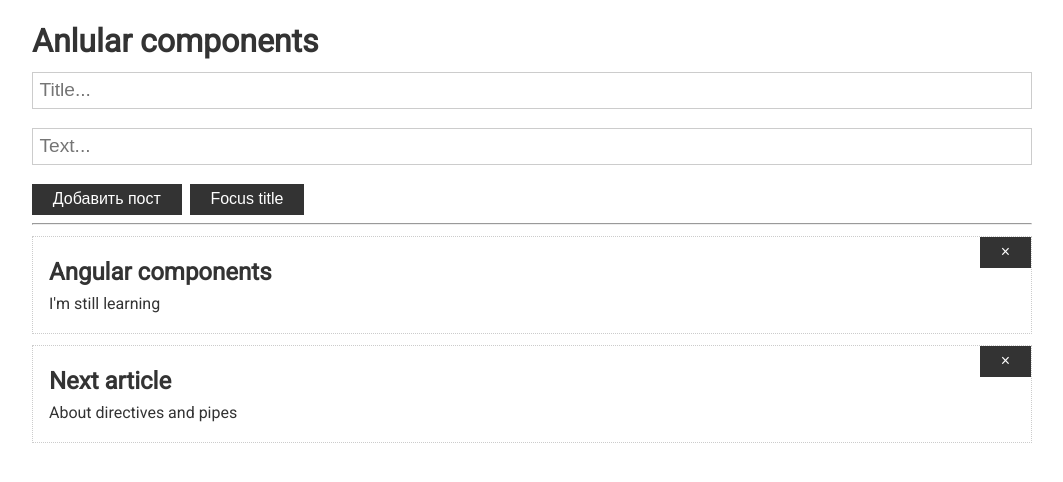
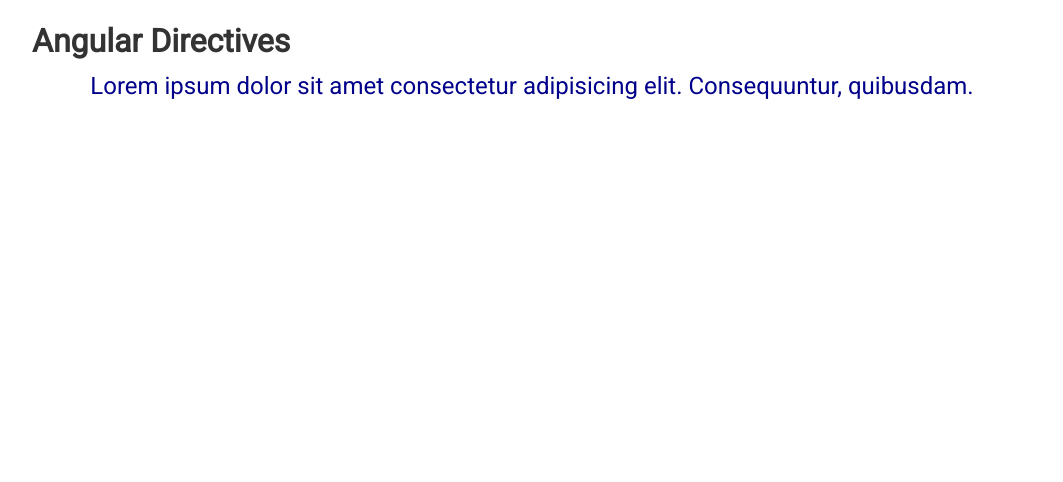
Before and after one commit to aleksander1802/angular-practice, an Angular app: page / in a window 1280 px wide. Shown: the top 482 px of the page, without its empty margins (108-1171 px from the left). Built offline with nearby package versions, Linux system fonts and the light colour scheme.

Commit message:
feat: removed posts, added custom directive

```diff
--- a/src/app/app.component.html
+++ b/src/app/app.component.html
@@ -1,9 +1,4 @@
 <div class="container">
-    <h1>Anlular components</h1>
-
-    <app-post-form (addNewPost)="updatePosts($event)"></app-post-form>
-
-    <hr />
-
-    <app-post *ngFor="let p of posts" [post]="p" (removePostById)="removePost($event)"></app-post>
+    <h1>Angular Directives</h1>
+    <p appStyle>Lorem ipsum dolor sit amet consectetur adipisicing elit. Consequuntur, quibusdam.</p>
 </div>
--- a/src/app/app.component.scss
+++ b/src/app/app.component.scss
@@ -0,0 +1,4 @@
+p {
+    font-size: 1.5rem;
+    text-align: center;
+}
--- a/src/app/app.component.ts
+++ b/src/app/app.component.ts
@@ -11,25 +11,4 @@
     templateUrl: './app.component.html',
     styleUrls: ['./app.component.scss'],
 })
-export class AppComponent {
-    posts: Post[] = [
-        {
-            id: 1,
-            title: 'Angular components',
-            text: "I'm still learning",
-        },
-        {
-            id: 2,
-            title: 'Next article',
-            text: 'About directives and pipes',
-        },
-    ];
-
-    updatePosts(post: Post) {
-        this.posts.unshift(post);
-    }
-
-    removePost(id: number) {
-        this.posts = this.posts.filter((post) => post.id !== id);
-    }
-}
+export class AppComponent {}
--- a/src/app/app.module.ts
+++ b/src/app/app.module.ts
@@ -3,11 +3,10 @@
 import { AppRoutingModule } from './app-routing.module';
 import { AppComponent } from './app.component';
 import { FormsModule } from '@angular/forms';
-import { PostFormComponent } from './post-form/post-form.component';
-import { PostComponent } from './post/post.component';
+import { StyleDirective } from './directives/style.directive';
 
 @NgModule({
-    declarations: [AppComponent, PostFormComponent, PostComponent],
+    declarations: [AppComponent, StyleDirective],
     imports: [BrowserModule, AppRoutingModule, FormsModule],
     providers: [],
     bootstrap: [AppComponent],
--- /dev/null
+++ b/src/app/directives/style.directive.ts
@@ -0,0 +1,8 @@
+import { Directive, ElementRef, Renderer2 } from '@angular/core';
+
+@Directive({ selector: '[appStyle]' })
+export class StyleDirective {
+    constructor(private elRef: ElementRef, private renderer: Renderer2) {
+        this.renderer.setStyle(this.elRef.nativeElement, 'color', 'darkblue');
+    }
+}
--- a/src/app/post-form/post-form.component.html
+++ /dev/null
@@ -1,18 +0,0 @@
-<div>
-    <input
-        type="text"
-        class="form-control"
-        placeholder="Title..."
-        [(ngModel)]="title"
-        #titleInput
-    />
-    <input
-        type="text"
-        class="form-control"
-        placeholder="Text..."
-        [(ngModel)]="text"
-    />
-
-    <button class="btn" (click)="addPost()">Добавить пост</button>
-    <button class="btn" (click)="focusTitle()">Focus title</button>
-</div>
--- a/src/app/post-form/post-form.component.ts
+++ /dev/null
@@ -1,39 +0,0 @@
-import {
-    Component,
-    ElementRef,
-    EventEmitter,
-    Output,
-    ViewChild,
-} from '@angular/core';
-import { Post } from '../app.component';
-
-@Component({
-    selector: 'app-post-form',
-    templateUrl: './post-form.component.html',
-    styleUrls: ['./post-form.component.scss'],
-})
-export class PostFormComponent {
-    @Output() addNewPost: EventEmitter<Post> = new EventEmitter<Post>();
-
-    @ViewChild('titleInput') inputRef: ElementRef | undefined;
-
-    title = '';
-    text = '';
-
-    addPost() {
-        if (this.text.trim() && this.text.trim()) {
-            const post: Post = {
-                title: this.title,
-                text: this.text,
-            };
-
-            this.addNewPost.emit(post);
-            this.title = this.text = '';
-        }
-    }
-
-    focusTitle() {
-        console.log(this.inputRef);
-        this.inputRef?.nativeElement.focus()
-    }
-}
--- a/src/app/post/post.component.html
+++ /dev/null
@@ -1,5 +0,0 @@
-<div class="card">
-    <h2>{{ post?.title }}</h2>
-    <p>{{ post?.text }}</p>
-    <button class="btn" (click)="removePost()">&times;</button>
-</div>
--- a/src/app/post/post.component.ts
+++ /dev/null
@@ -1,16 +0,0 @@
-import { Component, EventEmitter, Input, Output } from '@angular/core';
-import { Post } from '../app.component';
-
-@Component({
-    selector: 'app-post',
-    templateUrl: './post.component.html',
-    styleUrls: ['./post.component.scss'],
-})
-export class PostComponent {
-    @Input() post: Post | undefined;
-    @Output() removePostById = new EventEmitter<number>();
-
-    removePost() {
-        this.removePostById.emit(this.post?.id);
-    }
-}
```
Also changed, not shown: src/app/post-form/post-form.component.scss (deleted), src/app/post/post.component.scss (deleted), 1 other file (tests, documents, lock files or other folders).
